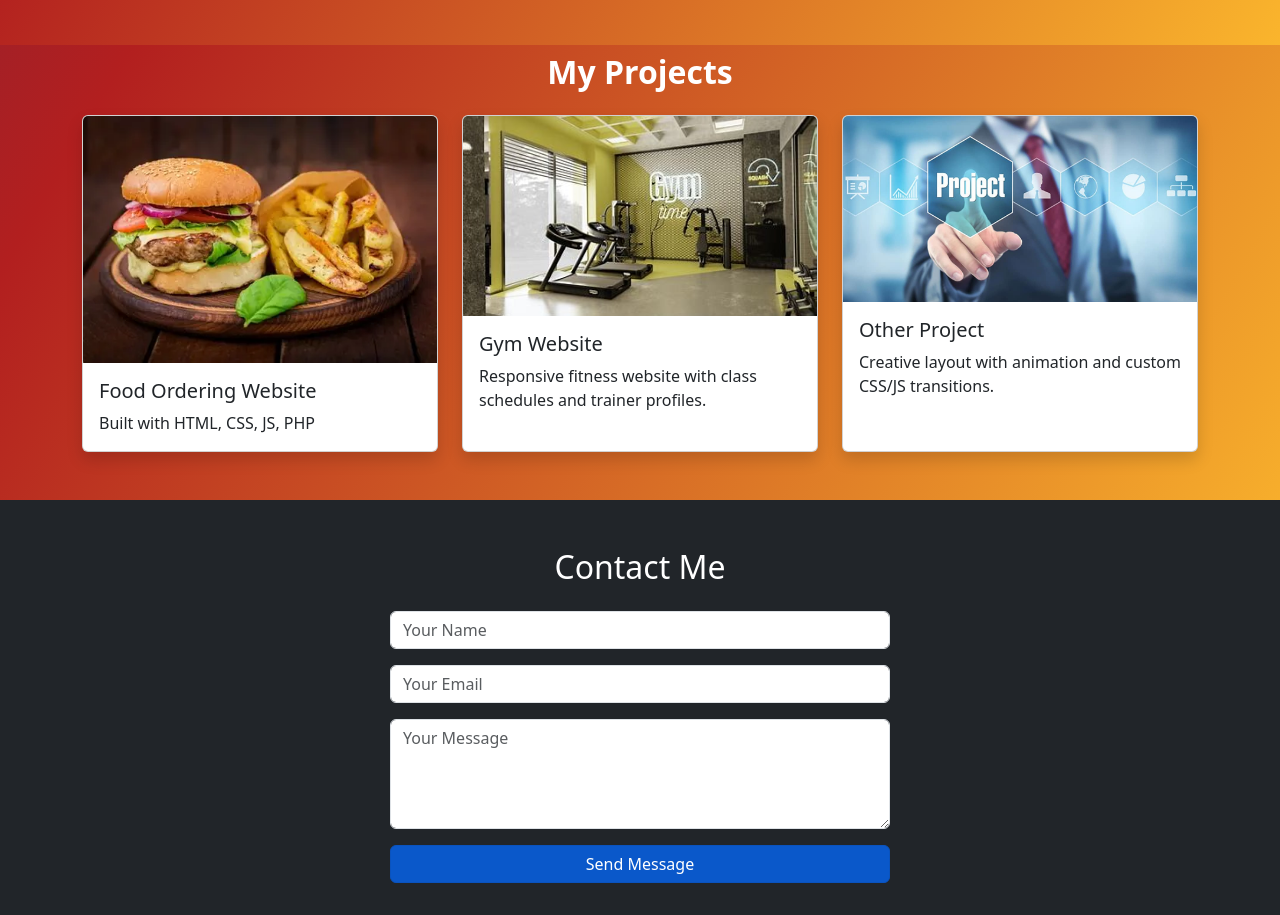
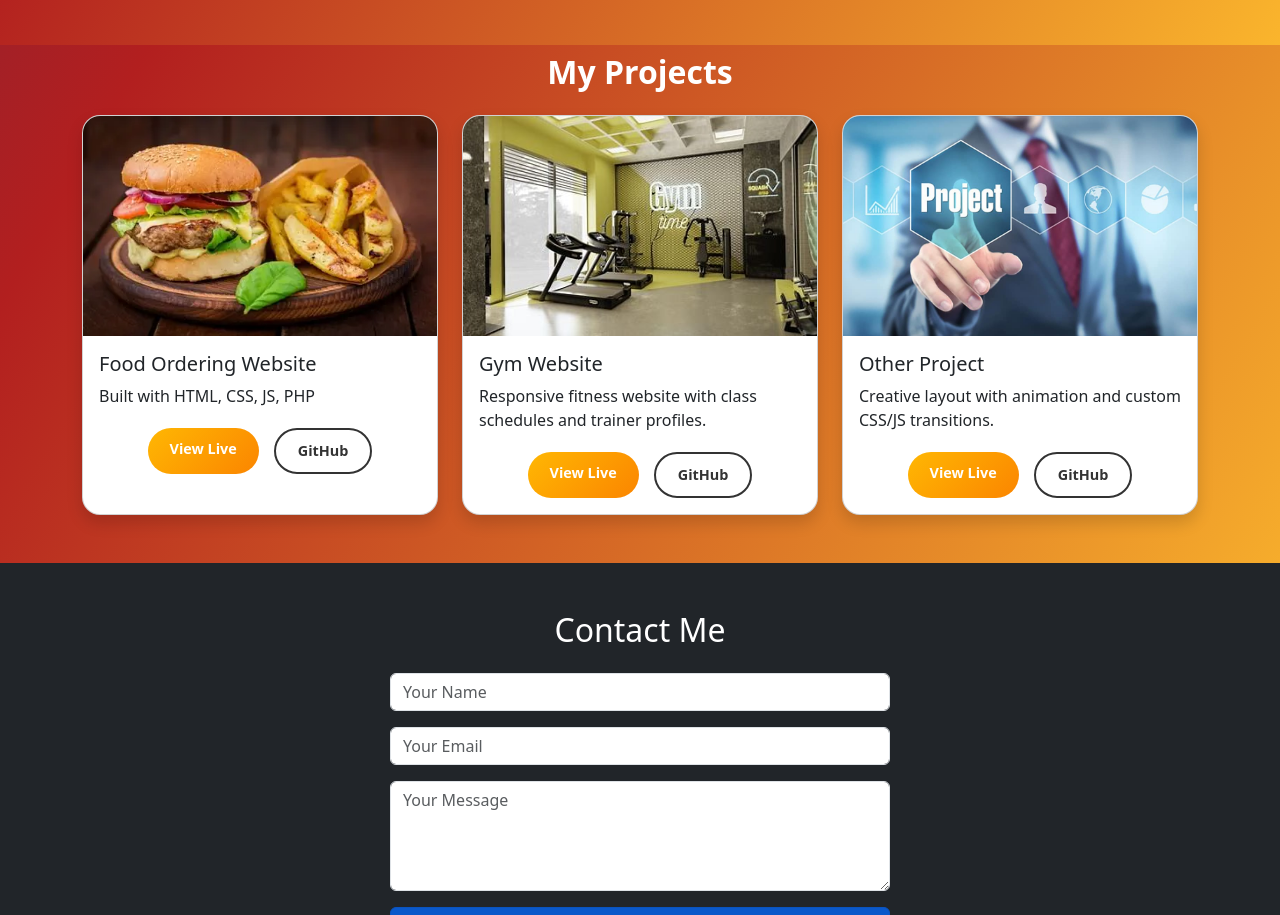
Before and after one commit to kaleri00/abdulkhaliqportfolio, a plain HTML site: page index.html in a window 1280 px wide. Shown: the part 1231-2146 px from the top of the page. Drawn offline with nearby package versions, Linux system fonts and the light colour scheme; files whose address does not match are found by name.

Commit message:
Updated frontend design

```diff
--- a/index.html
+++ b/index.html
@@ -119,29 +119,49 @@
           <div class="card-body">
             <h5 class="card-title">Food Ordering Website</h5>
             <p class="card-text">Built with HTML, CSS, JS, PHP</p>
+
+            <!-- Buttons -->
+            <div class="project-buttons">
+              <a href="#" class="btn-view">View Live</a>
+              <a href="#" class="btn-github">GitHub</a>
+            </div>
+
           </div>
         </div>
       </div>
 
-      <!-- Project 2: Gym Project -->
+      <!-- Project 2 -->
       <div class="col-md-4">
         <div class="card shadow h-100">
-    <img src="gym.jpg" class="card-img-top" alt="Gym Project" style="height: 200px; object-fit: cover;" />
+          <img src="gym.jpg" class="card-img-top" alt="Gym Project" />
           <div class="card-body">
             <h5 class="card-title">Gym Website</h5>
             <p class="card-text">Responsive fitness website with class schedules and trainer profiles.</p>
+
+            <!-- Buttons -->
+            <div class="project-buttons">
+              <a href="#" class="btn-view">View Live</a>
+              <a href="#" class="btn-github">GitHub</a>
+            </div>
+
           </div>
         </div>
       </div>
 
-
-      <!-- Project 3: Other Project -->
+      <!-- Project 3 -->
       <div class="col-md-4">
         <div class="card shadow h-100">
           <img src="other.jpg" class="card-img-top" alt="Other Project" />
           <div class="card-body">
             <h5 class="card-title">Other Project</h5>
             <p class="card-text">Creative layout with animation and custom CSS/JS transitions.</p>
+
+            <!-- Buttons -->
+            <div class="project-buttons">
+              <a href="#" class="btn-view">View Live</a>
+              <a href="#" class="btn-github">GitHub</a>
+            </div>
+
           </div>
         </div>
       </div>
@@ -149,6 +169,7 @@
     </div>
   </div>
 </section>
+
 
       </div>
     </div>
--- a/style.css
+++ b/style.css
@@ -100,3 +100,65 @@ h2 {
   50% {background-position: 100% 50%;}
   100% {background-position: 0% 50%;}
 }
+
+/* Project Card Effects */
+#projects .card {
+  border-radius: 18px;
+  overflow: hidden;
+  transition: all 0.4s ease;
+}
+
+#projects .card:hover {
+  transform: translateY(-12px);
+  box-shadow: 0 18px 40px rgba(0, 0, 0, 0.15);
+}
+
+/* Image Zoom */
+#projects .card-img-top {
+  height: 220px;
+  object-fit: cover;
+  transition: transform 0.5s ease;
+}
+
+#projects .card:hover .card-img-top {
+  transform: scale(1.08);
+}
+
+/* Buttons */
+.project-buttons {
+  margin-top: 20px;
+  display: flex;
+  justify-content: center;
+  gap: 15px;
+}
+
+.project-buttons a {
+  padding: 10px 22px;
+  border-radius: 30px;
+  font-size: 0.9rem;
+  font-weight: 600;
+  text-decoration: none;
+  transition: all 0.3s ease;
+}
+
+/* View Live */
+.btn-view {
+  background: linear-gradient(135deg, #ffb703, #fb8500);
+  color: white;
+}
+
+.btn-view:hover {
+  transform: scale(1.05);
+}
+
+/* GitHub */
+.btn-github {
+  border: 2px solid #333;
+  color: #333;
+}
+
+.btn-github:hover {
+  background: #333;
+  color: white;
+  transform: scale(1.05);
+}
```
Lines whose indentation alone changed are shown as unchanged.
